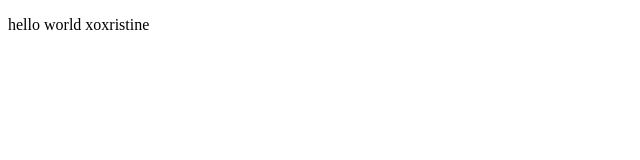
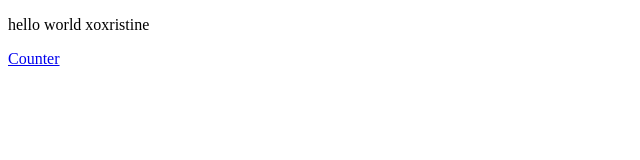
Before and after one commit to kwaksj329/WEB_Study, a Next.js app in the folder react-practice/: page / in a window 1280 px wide. Shown: the top 160 px of the page, without its empty margins (0-640 px from the left). Built offline with nearby package versions, Linux system fonts and the light colour scheme.

Commit message:
before edit counter.js

```diff
--- a/react-practice/pages/index.js
+++ b/react-practice/pages/index.js
@@ -6,6 +6,9 @@ const userName = "xoxristine";
 const IndexPage = () =>
     <div>
         <p>hello world {userName}</p>
+        <Link href="/counter">
+            <a>Counter</a>
+        </Link>
     </div>;
 
 export default IndexPage;
```
Also changed, not shown: react-practice/pages/counter.js (+5 -2 lines).
